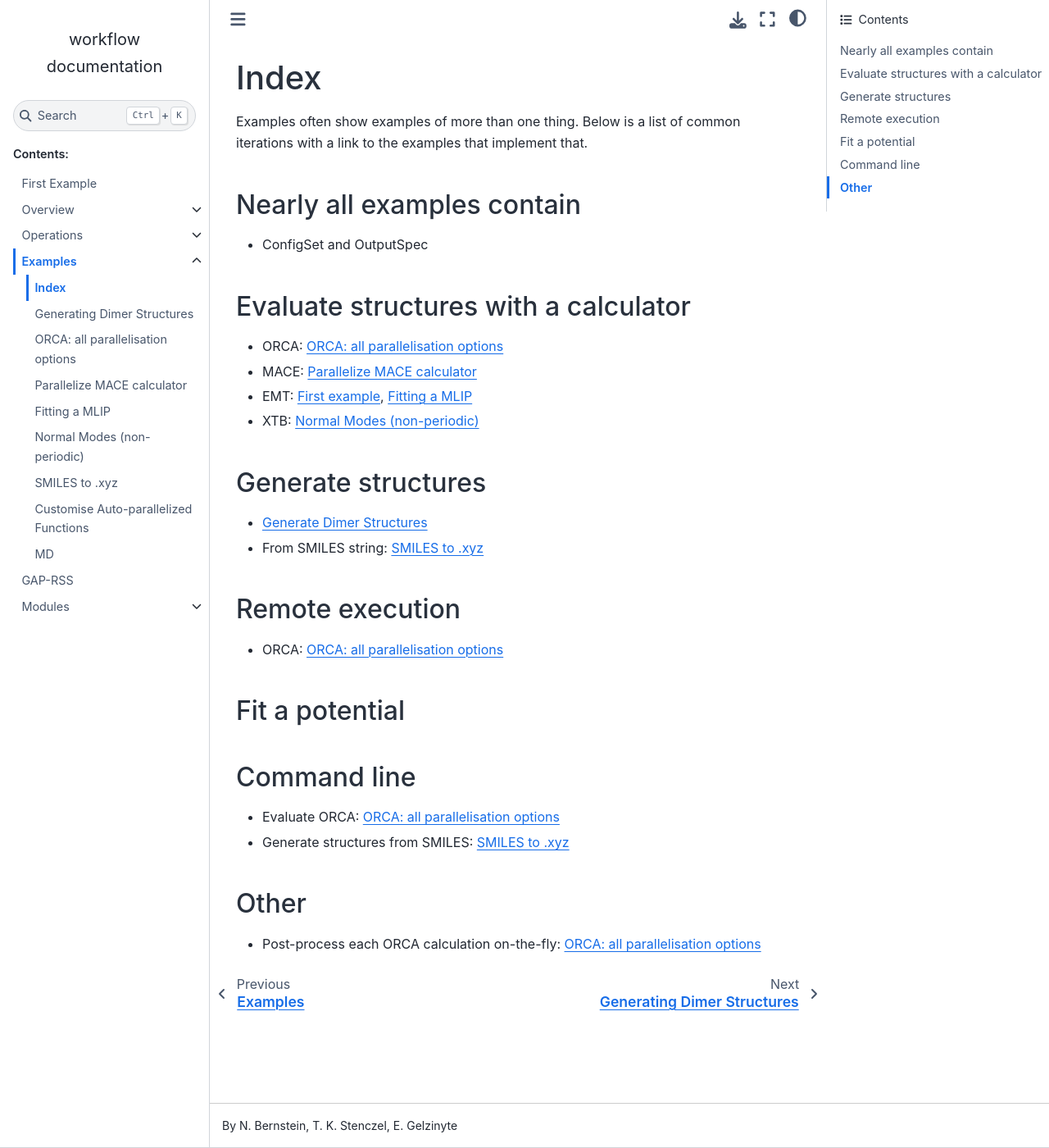
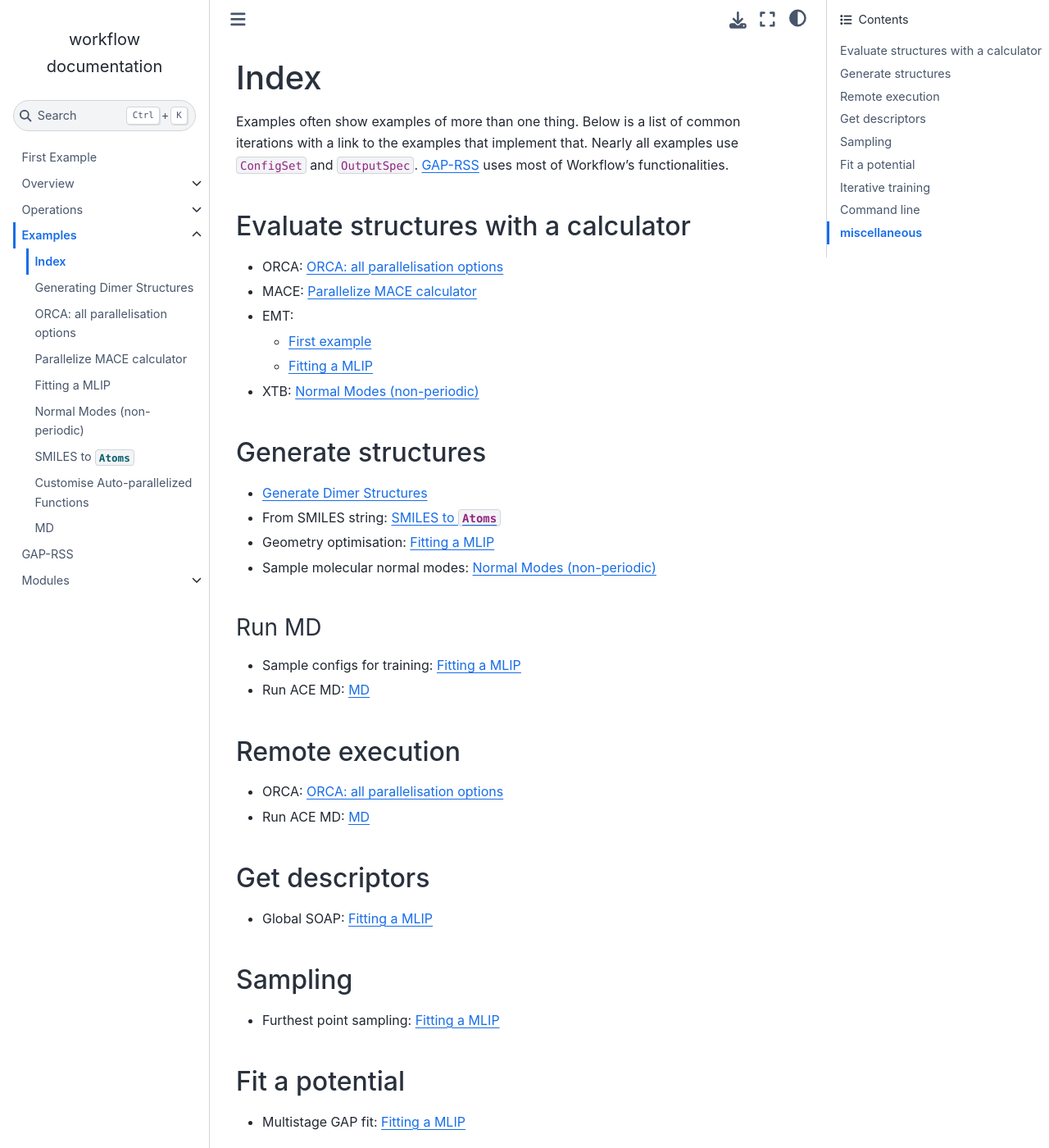
Before and after one commit to libAtoms/workflow, a Sphinx documentation site: the page built from docs/source/examples.index.md, in a window 1280 px wide and 1400 px high. Shown: the whole window at 82% size. Built offline with Sphinx 7.4.7 and the Sphinx Book theme 1.1.4, drawn with Linux system fonts in a browser that asks for light colours; pages that are not in the unit, such as notebooks, are missing from menus; some of the changed text lies outside the part shown.

Commit message:
completed index

```diff
--- a/docs/source/examples.index.md
+++ b/docs/source/examples.index.md
@@ -1,41 +1,72 @@
 
 # Index
 
-Examples often show examples of more than one thing. Below is a list of common iterations with a link to the examples that implement that.
-
-## Nearly all examples contain
-- ConfigSet and OutputSpec
-
-
+Examples often show examples of more than one thing. Below is a list of common iterations with a link to the examples that implement that. Nearly all examples use `ConfigSet` and `OutputSpec`. [GAP-RSS](workflows.rss.rst) uses most of Workflow's functionalities.
 
 
 ## Evaluate structures with a calculator
 
 - ORCA: [ORCA: all parallelisation options](examples.orca.md)
 - MACE: [Parallelize MACE calculator](examples.mace.md)
-- EMT: [First example](first_example.md), [Fitting a MLIP](examples.mlip_fitting.md)
+- EMT:
+    - [First example](first_example.md)
+    - [Fitting a MLIP](examples.mlip_fitting.md)
 - XTB: [Normal Modes (non-periodic)](examples.normal_modes.md)
 
 
 ## Generate structures
 
 - [Generate Dimer Structures](examples.dimers.md)
-- From SMILES string: [SMILES to .xyz](examples.smiles.md)
+- From SMILES string: [SMILES to `Atoms`](examples.smiles.md)
+- Geometry optimisation: [Fitting a MLIP](examples.mlip_fitting.md)
+- Sample molecular normal modes: [Normal Modes (non-periodic)](examples.normal_modes.md)
+
+
+### Run MD
+
+- Sample configs for training: [Fitting a MLIP](examples.mlip_fitting.md)
+- Run ACE MD: [MD](examples.md.md)
 
 
 ## Remote execution
+
 - ORCA: [ORCA: all parallelisation options](examples.orca.md)
+- Run ACE MD: [MD](examples.md.md)
+
+
+## Get descriptors
+
+- Global SOAP: [Fitting a MLIP](examples.mlip_fitting.md)
+
+
+## Sampling
+
+- Furthest point sampling: [Fitting a MLIP](examples.mlip_fitting.md)
 
 
 ## Fit a potential
+
+- Multistage GAP fit: [Fitting a MLIP](examples.mlip_fitting.md)
+
+
+## Iterative training
+
+- An example of GAP fitting scheme: [Fitting a MLIP](examples.mlip_fitting.md)
 
 
 
 ## Command line
 
 - Evaluate ORCA: [ORCA: all parallelisation options](examples.orca.md)
-- Generate structures from SMILES: [SMILES to .xyz](examples.smiles.md)
+- Generate structures from SMILES: [SMILES to `Atoms`](examples.smiles.md)
 
-## Other
 
-- Post-process each ORCA calculation on-the-fly: [ORCA: all parallelisation options](examples.orca.md#another-complete-example)
+## miscellaneous
+
+
+- Calculate errors: [Fitting a MLIP](examples.mlip_fitting.md)
+- Parallelize your own function:
+    - [Auto-parallelize a custom function](examples.autopara.md)
+    - [Overview of](overview.parallelisation.rst)
+- Calculate normal modes of a molecule: [Normal Modes(non-periodic)](examples.normal_modes.md)
+- Post-process each ORCA calculation on-the-fly: [ORCA: all parallelisation options](examples.orca.md)
--- a/docs/source/examples.smiles.md
+++ b/docs/source/examples.smiles.md
@@ -1,4 +1,4 @@
-# SMILES to .xyz
+# SMILES to `Atoms`
 
 Needs RDKit installed
 
--- a/docs/source/index.rst
+++ b/docs/source/index.rst
@@ -30,9 +30,13 @@
 Please find the code, raise issues and cotribute at https://github.com/libAtoms/workflow.
 
 
+***************************************
+Contents
+***************************************
+
+
 .. toctree::
     :maxdepth: 2
-    :caption: Contents:
 
     First example <first_example.md>
     Overview <overview.rst>
```
